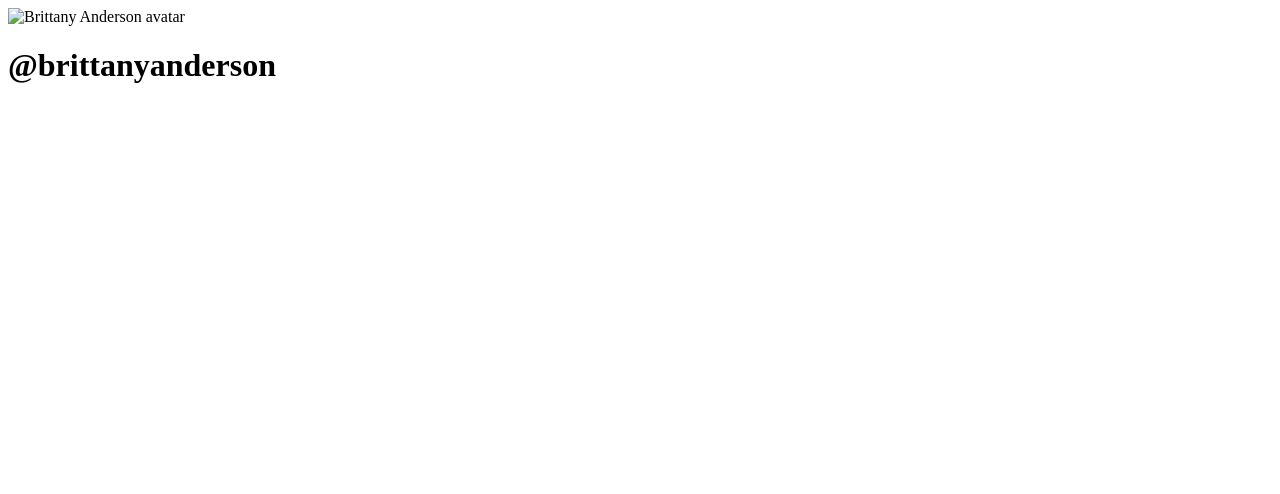
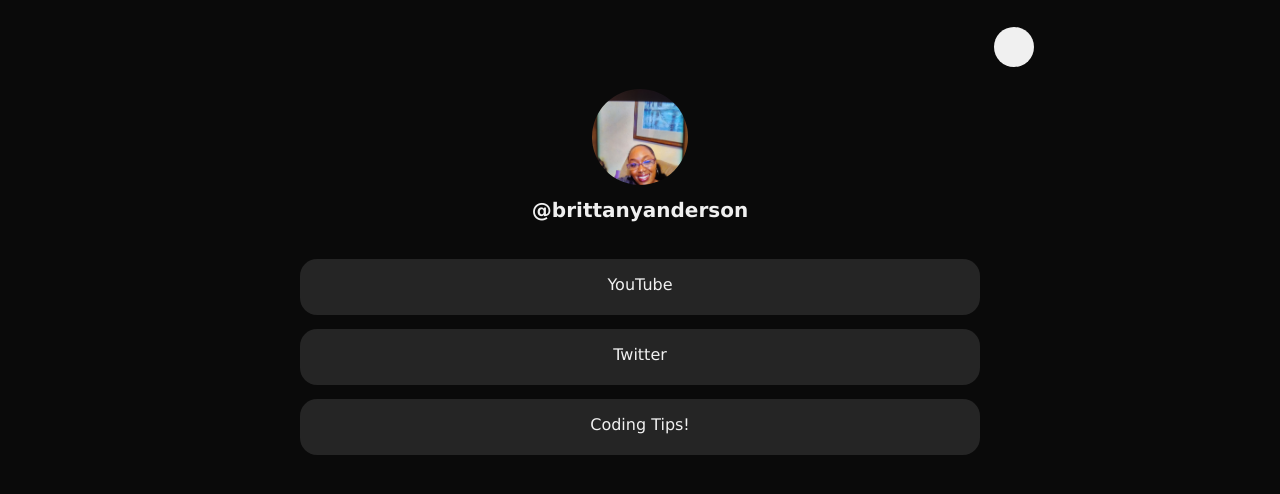
Before and after one commit to brittanyanderson1/Linktree-Clone, a plain HTML site: page index.html in a window 1280 px wide. Drawn offline with Linux system fonts and the light colour scheme.

Commit message:
linked css style sheet to html file and started to add styling elements

```diff
--- a/index.html
+++ b/index.html
@@ -4,17 +4,42 @@
     <meta charset="UTF-8">
     <meta name="viewport" content="width=device-width, initial-scale=1.0">
     <title>Linktree Clone</title>
+    <link rel="stylesheet" type="text/css" href="styles.css">
 </head>
 <body>
 
+    <!--This is the share button-->
     <header>
-        <div class="share-button">
+        <div class="share-button"></div>
     </header>
+
+    <!--This is the container for the linktree application-->
     <div class="container">
-        <div class="image-container"></div>
-        <img src="" alt="Brittany Anderson avatar"/>
+
+    <!--This is the user avatar image-->
+        <div class="image-container">
+            <img src="images/Resized_Resized_20221210_115912_1721793478212_1721793520472.jpeg" height="135" alt="Brittany Anderson avatar"/>
     </div>
+
+    <!--This is the Linktree user handle-->
     <h1>@brittanyanderson</h1>
+
+    <!--These are the tiles that hold the social media links-->
+    <a class="tile" href="">
+        <div class="icon"></div>
+        <p>YouTube</p>
+        <div class="tile-share-button"></div>
+    </a >
+    <a class="tile" href="">
+        <div class="icon"></div>
+        <p>Twitter</p>
+        <div class="tile-share-button"></div>
+    </a >
+    <a class="tile" href="">
+        <div class="icon"></div>
+        <p>Coding Tips!</p>
+        <div class="tile-share-button"></div>
+    </a >
 </div>
 
 </body>
--- a/styles.css
+++ b/styles.css
@@ -0,0 +1,66 @@
+body {
+    margin: 0;
+    padding: 0;
+    background-color: rgb(10,10,10);
+    color: rgb(240,240,240);
+    display: flex;
+    align-items: center;
+    flex-direction: column;
+    width: 100vw;
+    font-family: Verdana, Tahoma, sans-serif;
+}
+
+header {
+    width: 95%;
+    max-width: 788px;
+    display: flex;
+    justify-content: flex-end;
+    padding: 12px;
+    margin-top: 15px;
+}
+
+.share-button {
+    width: 40px;
+    height: 40px;
+    border-radius: 20px;
+    background-color: rgb(240,240,240);
+}
+
+.container {
+    width: 91%;
+    max-width: 680px;
+    margin: 10px;
+    display: flex;
+    flex-direction: column;
+    align-items: center;
+}
+
+h1 {
+    font-size: 20px;
+    margin-bottom: 30px;
+}
+a {
+    text-decoration: none;
+    color: rgb(240,240,240);
+}
+
+.tile {
+    width: 100%;
+    height: 56px;
+    background-color: rgb(37,37,37);
+    margin: 7px;
+    border-radius: 17px;
+    display: flex;
+    justify-content: space-between;
+}
+
+.image-container {
+    height: 96px;
+    width: 96px;
+    border-radius: 48px;
+    overflow: hidden;
+}
+
+image-container img {
+    height: 100%;
+}
```
